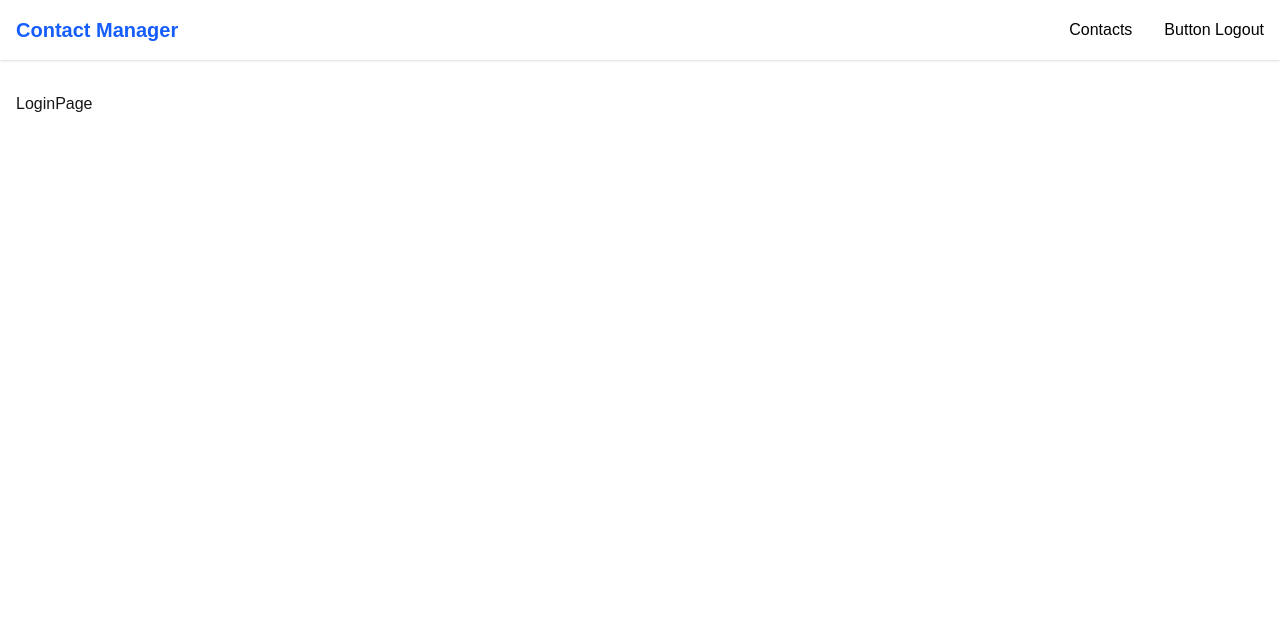
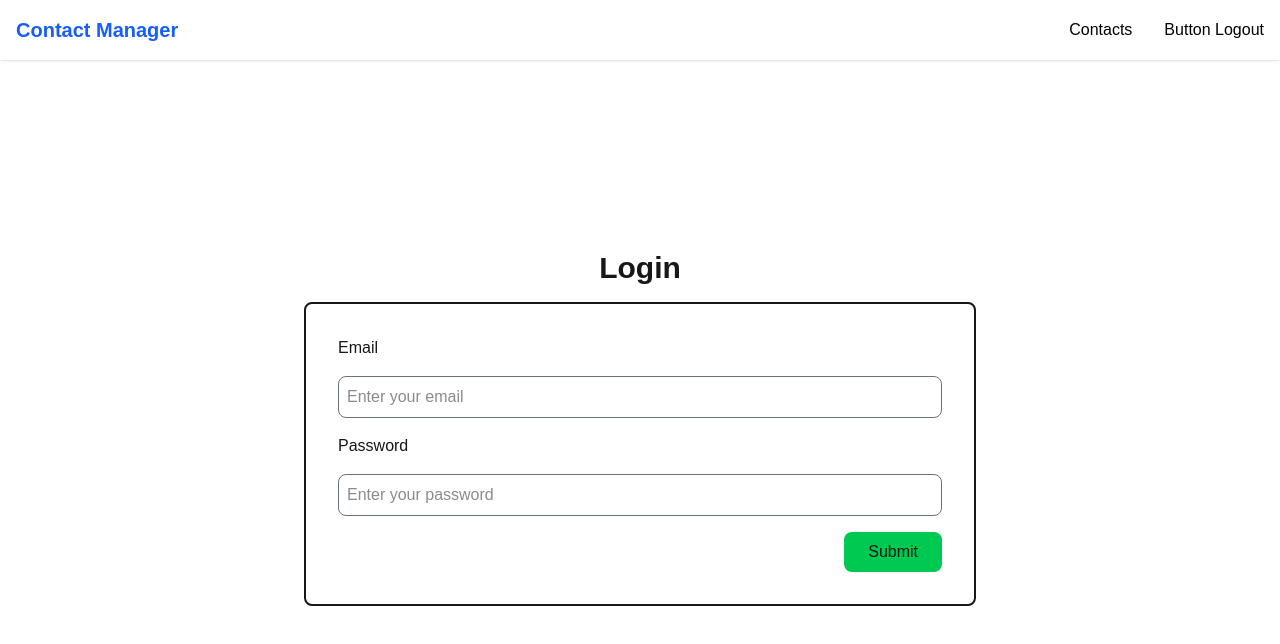
Before and after one commit to ajarek/next-15-ep-91-project-standart, a Next.js app: page /login in a window 1280 px wide. Shown: the top 644 px of the page. Built offline with nearby package versions, Linux system fonts and the light colour scheme.

Commit message:
added LoginForm

```diff
--- a/app/(auth)/login/page.tsx
+++ b/app/(auth)/login/page.tsx
@@ -1,12 +1,16 @@
 import React from 'react'
 import { Metadata } from 'next'
+import LoginForm from '@/components/LoginForm'
 
 export const metadata: Metadata = {
   title: 'Login Page',
 }
 
 const LoginPage = () => {
-  return <div>LoginPage</div>
+  return <div className='min-h-[calc(100vh-128px)] flex flex-col items-center justify-center gap-4'>
+    <h1 className='text-3xl font-semibold'>Login</h1>
+    <LoginForm/>
+  </div>
 }
 
 export default LoginPage
--- /dev/null
+++ b/app/actions/auth.ts
@@ -0,0 +1,45 @@
+'use server'
+import { redirect } from 'next/navigation'
+
+export const loginAction = async (formData: FormData) => {
+  try {
+    const email = formData.get('email')
+    const password = formData.get('password')
+
+    // Validate input
+    if (!email || !password) {
+      console.log('Email and password are required')
+      return { error: 'Email and password are required' }
+    }
+
+    // This approach exposes credentials in URL - should use POST request instead
+    const response = await fetch(`http://localhost:3001/users?email=${email}&password=${password}`)
+
+    // Check if request was successful
+    if (!response.ok) {
+      console.log('Login request failed')
+      return { error: 'Login failed' }
+    }
+
+    const users = await response.json()
+
+    // Check if user array exists and has results
+    if (!users || !Array.isArray(users) || users.length === 0) {
+      console.log('Invalid credentials')
+      return { error: 'Invalid credentials' }
+    }
+
+    const user = users[0]
+    console.log('User logged in:', user.email)
+
+    // Store user session/token here before redirecting
+    // For example: cookies().set('token', user.token)
+
+  } catch (error) {
+    console.error('Login error:', error)
+    return { error: 'An error occurred during login' }
+  }
+
+  // Redirect should be outside try-catch as it throws
+  redirect('/contact')
+}
--- /dev/null
+++ b/app/not-found.tsx
@@ -0,0 +1,11 @@
+import Link from 'next/link'
+
+export default function NotFound() {
+  return (
+    <div>
+      <h2>Not Found</h2>
+      <p>Could not find requested resource</p>
+      <Link href="/">Return Home</Link>
+    </div>
+  )
+}
--- /dev/null
+++ b/components/LoginForm.tsx
@@ -0,0 +1,41 @@
+import { loginAction } from '@/app/actions/auth'
+import React from 'react'
+
+const LoginForm = () => {
+  return (
+    <form action={loginAction} className='w-full max-w-2xl border-2 rounded-lg p-8 gap-4'>
+      <div className='flex flex-col gap-4'>
+        <label htmlFor='email'>Email</label>
+        <input
+          type='text'
+          name='email'
+          id='email'
+          placeholder='Enter your email '
+          required
+          className='border border-gray-500 p-2 rounded-lg '
+        />
+      </div>
+      <div className='flex flex-col gap-4 mt-4'>
+        <label htmlFor='password'>Password</label>
+        <input
+          type='password'
+          name='password'
+          id='password'
+          placeholder='Enter your password '
+          required
+          className='border border-gray-500 p-2 rounded-lg '
+        />
+      </div>
+      <div className='w-full flex justify-end'>
+        <button
+          type='submit'
+          className='mt-4 bg-green-500 px-6 py-2 rounded-lg  hover:bg-green-500/75'
+        >
+          Submit
+        </button>
+      </div>
+    </form>
+  )
+}
+
+export default LoginForm
```
